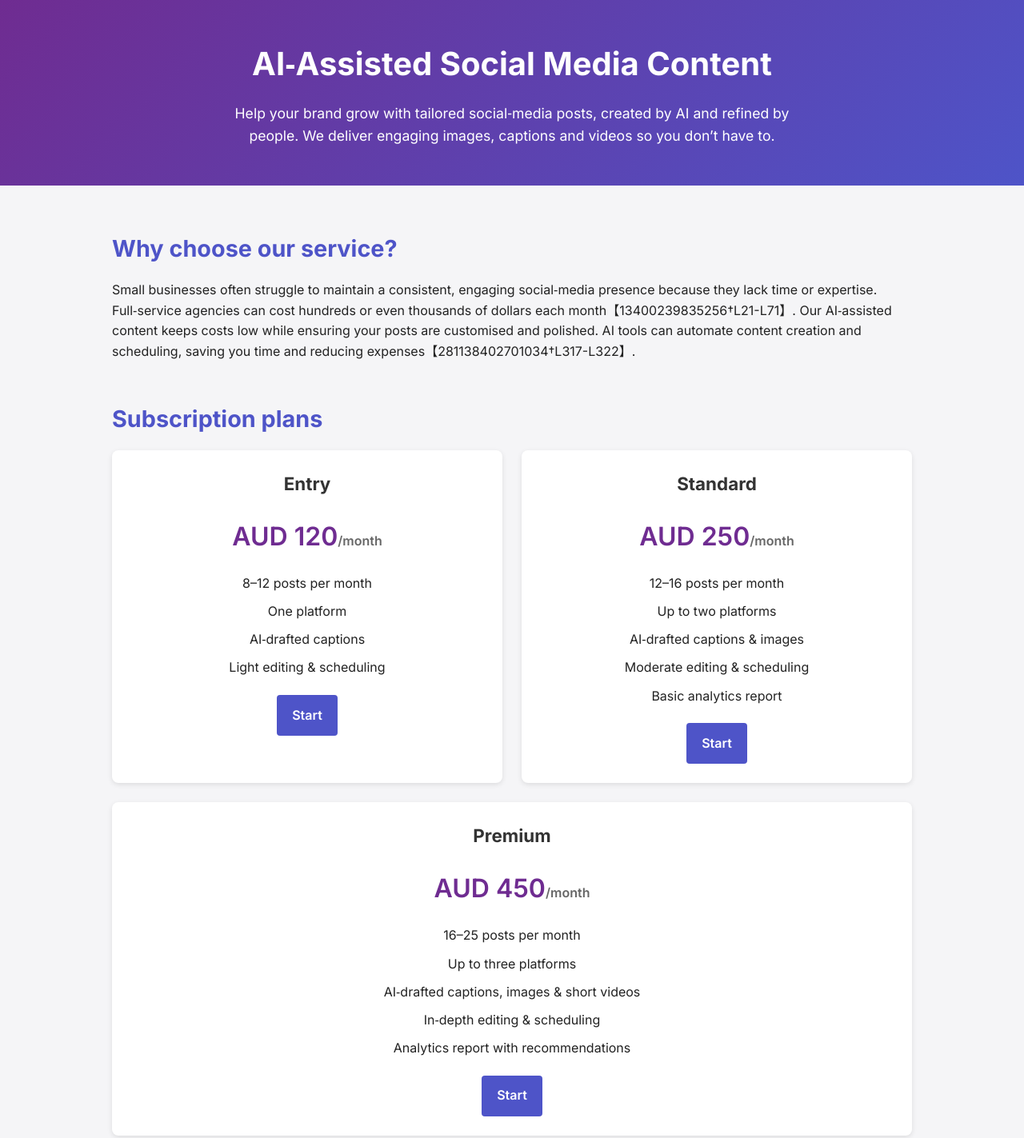
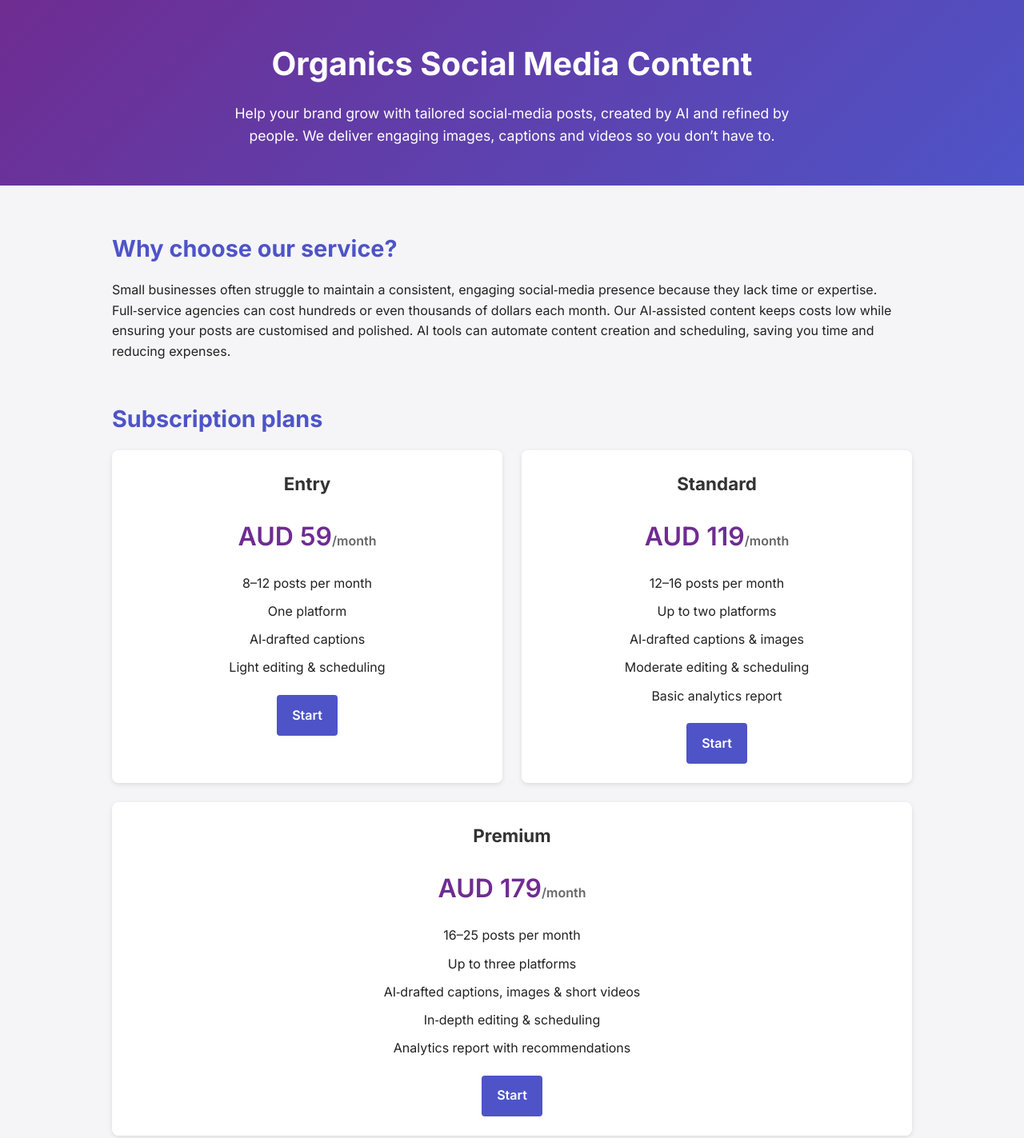
Before and after one commit to shauryaadatia-oss/Ai-content-site-, a plain HTML site: page index.html in a window 1280 px wide. Shown: the top 1423 px of the page at 80% size. Drawn offline with Linux system fonts and the light colour scheme.

Commit message:
Add files via upload

```diff
--- a/index.html
+++ b/index.html
@@ -3,7 +3,8 @@
 <head>
     <meta charset="UTF-8">
     <meta name="viewport" content="width=device-width, initial-scale=1.0">
-    <title>AI‑Assisted Social Media Content</title>
+    <!-- Updated title to reflect new brand name -->
+    <title>Organics Social Media Content</title>
     <!-- Import a simple font from Google Fonts -->
     <link href="https://fonts.googleapis.com/css2?family=Inter:wght@400;600;700&display=swap" rel="stylesheet">
     <!-- Basic styles -->
@@ -130,13 +131,14 @@
 </head>
 <body>
     <header>
-        <h1>AI‑Assisted Social Media Content</h1>
+        <h1>Organics Social Media Content</h1>
         <p>Help your brand grow with tailored social‑media posts, created by AI and refined by people. We deliver engaging images, captions and videos so you don’t have to.</p>
     </header>
     <main>
         <section class="section" id="benefits">
             <h2>Why choose our service?</h2>
-            <p>Small businesses often struggle to maintain a consistent, engaging social‑media presence because they lack time or expertise. Full‑service agencies can cost hundreds or even thousands of dollars each month【13400239835256†L21-L71】. Our AI‑assisted content keeps costs low while ensuring your posts are customised and polished. AI tools can automate content creation and scheduling, saving you time and reducing expenses【281138402701034†L317-L322】.</p>
+            <!-- Removed in‑text citation markers for cleaner presentation -->
+            <p>Small businesses often struggle to maintain a consistent, engaging social‑media presence because they lack time or expertise. Full‑service agencies can cost hundreds or even thousands of dollars each month. Our AI‑assisted content keeps costs low while ensuring your posts are customised and polished. AI tools can automate content creation and scheduling, saving you time and reducing expenses.</p>
         </section>
         <section class="section" id="pricing">
             <h2>Subscription plans</h2>
@@ -144,7 +146,7 @@
                 <!-- Entry Plan -->
                 <div class="pricing-card">
                     <h3>Entry</h3>
-                    <p class="price">AUD 120<span>/month</span></p>
+                    <p class="price">AUD 59<span>/month</span></p>
                     <ul class="features">
                         <li>8–12 posts per month</li>
                         <li>One platform</li>
@@ -156,7 +158,7 @@
                 <!-- Standard Plan -->
                 <div class="pricing-card">
                     <h3>Standard</h3>
-                    <p class="price">AUD 250<span>/month</span></p>
+                    <p class="price">AUD 119<span>/month</span></p>
                     <ul class="features">
                         <li>12–16 posts per month</li>
                         <li>Up to two platforms</li>
@@ -169,7 +171,7 @@
                 <!-- Premium Plan -->
                 <div class="pricing-card">
                     <h3>Premium</h3>
-                    <p class="price">AUD 450<span>/month</span></p>
+                    <p class="price">AUD 179<span>/month</span></p>
                     <ul class="features">
                         <li>16–25 posts per month</li>
                         <li>Up to three platforms</li>
@@ -194,7 +196,7 @@
                 </div>
                 <div class="step">
                     <div class="step-number">3. Human refinement</div>
-                    <p>Our editors polish the AI output to ensure quality and consistency. This avoids the common pitfall of generic, copied content【13400239835256†L80-L90】.</p>
+                    <p>Our editors polish the AI output to ensure quality and consistency. This avoids the common pitfall of generic, copied content.</p>
                 </div>
                 <div class="step">
                     <div class="step-number">4. Schedule & deliver</div>
```
